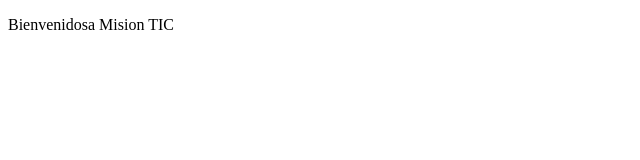
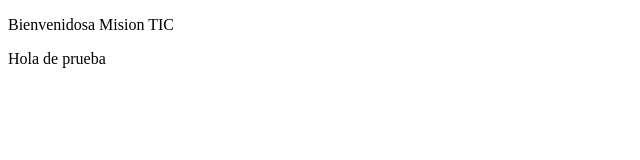
Before and after one commit to octavio4452/NivelacionTardeRepo, a plain HTML site: page index.html in a window 1280 px wide. Shown: the full height of the page, 0-640 px from the left. Drawn offline with Linux system fonts and the light colour scheme.

Commit message:
Commit desde vscode

```diff
--- a/index.html
+++ b/index.html
@@ -8,5 +8,6 @@
 </head>
 <body>
     <p>Bienvenidosa Mision TIC</p>
+    <span>Hola de prueba</span>
 </body>
 </html>
```
Also changed, not shown: usuarios.html (added).
